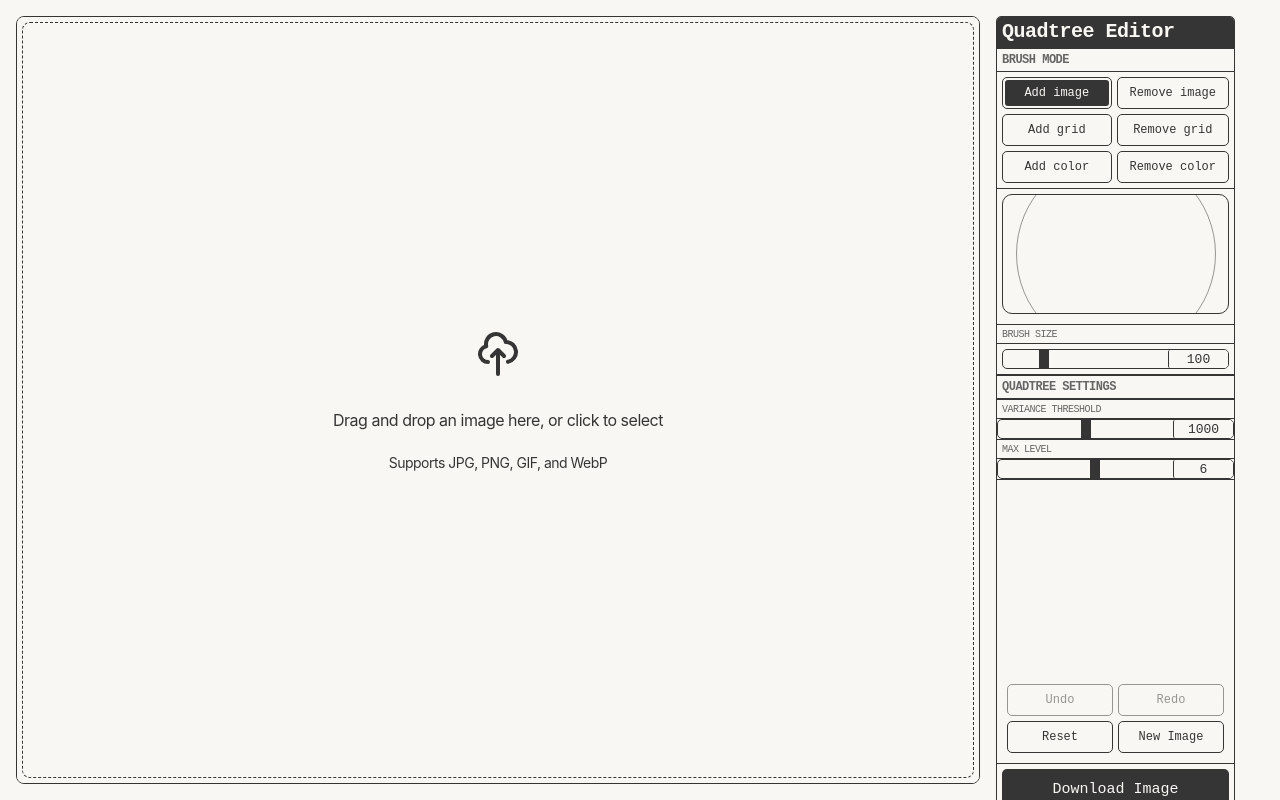
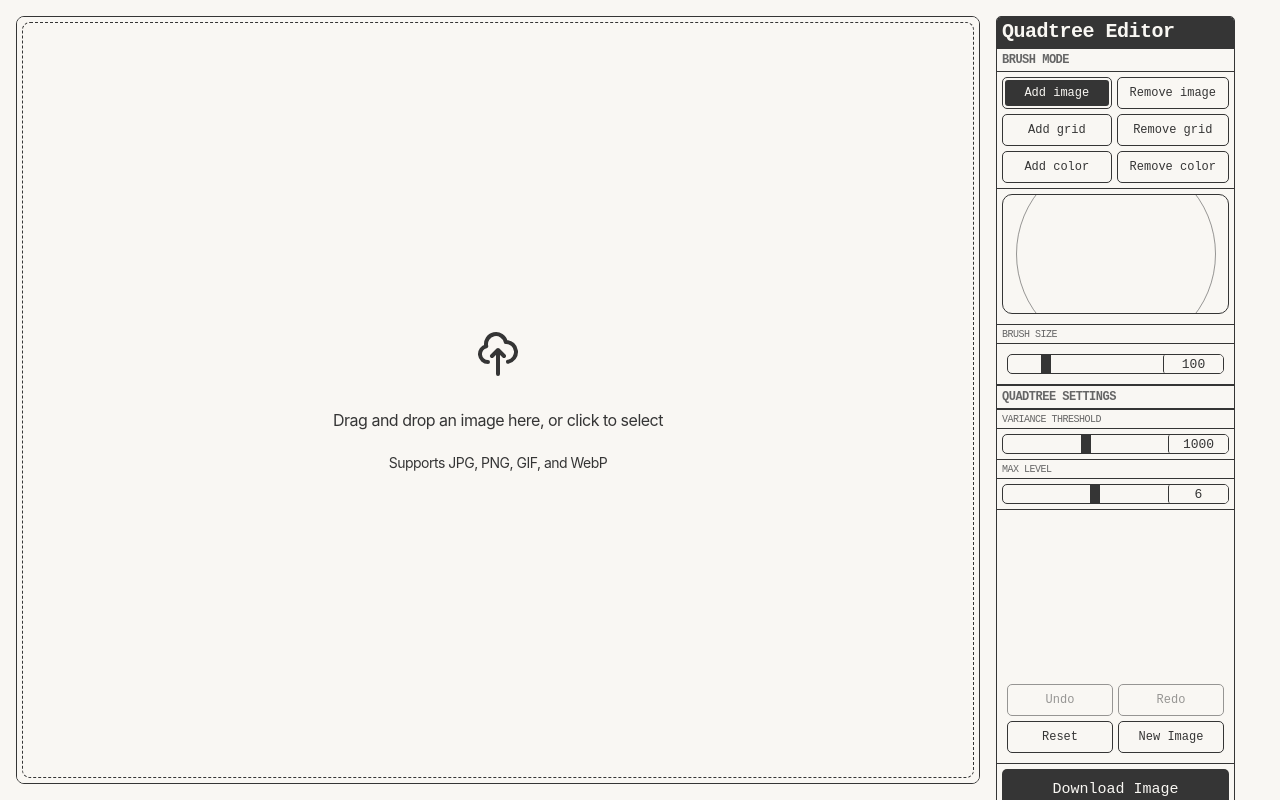
Before and after one commit to CameronFoxly/Quadtree-image-effector, a React (Vite) app in the folder image-effect-app/: page / in a window 1280 px wide. Built offline with nearby package versions, Linux system fonts and the light colour scheme.

Commit message:
fixed slider padding

```diff
--- a/image-effect-app/src/components/common/Slider/Slider.module.css
+++ b/image-effect-app/src/components/common/Slider/Slider.module.css
@@ -1,6 +1,15 @@
 .container {
   display: flex;
   flex-direction: column;
+  padding: 0.3125rem;
+}
+
+.container:first-child {
+  padding-top: 0.3125rem;
+}
+
+.container + .container {
+  padding-top: 0;
 }
 
 .label {
```
